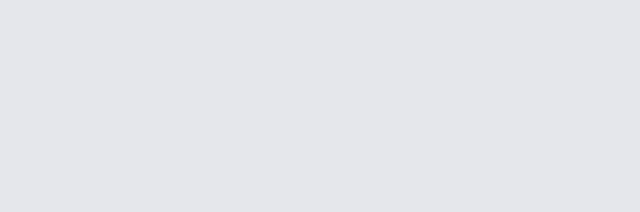
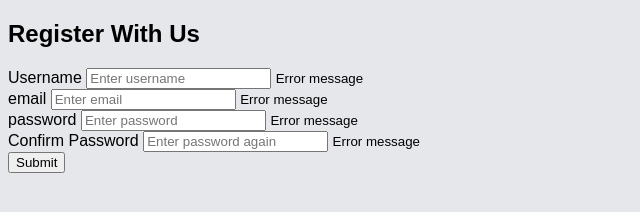
Before and after one commit to alexa-cox/html-css-js-bt-Intro_project, a plain HTML site: page index.html in a window 1280 px wide. Shown: the whole page, without its empty margins (0-640 px from the left). Drawn offline with Linux system fonts and the light colour scheme.

Commit message:
Set up form elements
Elements for form set up

```diff
--- a/index.html
+++ b/index.html
@@ -1,14 +1,72 @@
 <!DOCTYPE html>
 <html lang="en">
-<head>
-	<meta charset="UTF-8">
-	<meta http-equiv="X-UA-Compatible" content="IE=edge">
-	<meta name="viewport" content="width=device-width, initial-scale=1.0">
-	<title>Document</title>
-	<link rel="stylesheet" href="style.css">
-</head>
-<body>
-
-	<script src="script.js"></script>
-</body>
+  <head>
+    <meta charset="UTF-8" />
+    <meta
+      http-equiv="X-UA-Compatible"
+      content="IE=edge"
+    />
+    <meta
+      name="viewport"
+      content="width=device-width, initial-scale=1.0"
+    />
+    <title>Form Validator</title>
+    <link
+      rel="stylesheet"
+      href="style.css"
+    />
+  </head>
+  <body>
+    <div class="container">
+      <form
+        id="form"
+        class="form"
+      >
+        <h2>Register With Us</h2>
+        <!-- USERNAME -->
+        <div class="form_case">
+          <label for="username">Username</label>
+          <input
+            type="text"
+            id="username"
+            placeholder="Enter username"
+          />
+          <small>Error message</small>
+        </div>
+        <!-- EMAIL -->
+        <div class="form_case">
+          <label for="email">email</label>
+          <input
+            type="password"
+            id="email"
+            placeholder="Enter email"
+          />
+          <small>Error message</small>
+        </div>
+        <!-- PASSWORD -->
+        <div class="form_case">
+          <label for="password">password</label>
+          <input
+            type="text"
+            id="password"
+            placeholder="Enter password"
+          />
+          <small>Error message</small>
+        </div>
+        <!-- CONFIRM PASSWORD -->
+        <div class="form_case">
+          <label for="confirm_password">Confirm Password</label>
+          <input
+            type="text"
+            id="confirm_password"
+            placeholder="Enter password again"
+          />
+          <small>Error message</small>
+        </div>
+        <!-- BUTTON -->
+        <button>Submit</button>
+      </form>
+    </div>
+    <script src="script.js"></script>
+  </body>
 </html>
```
